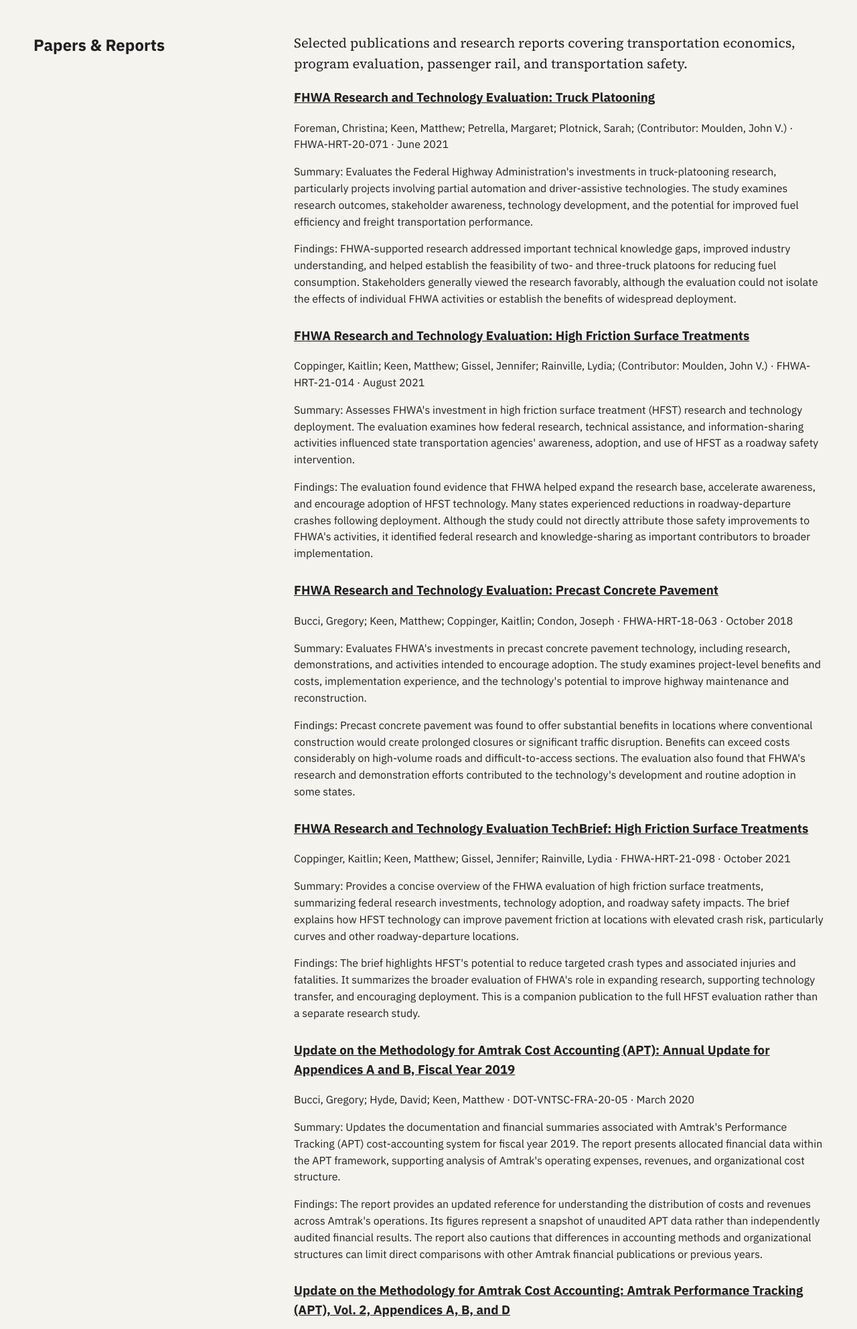
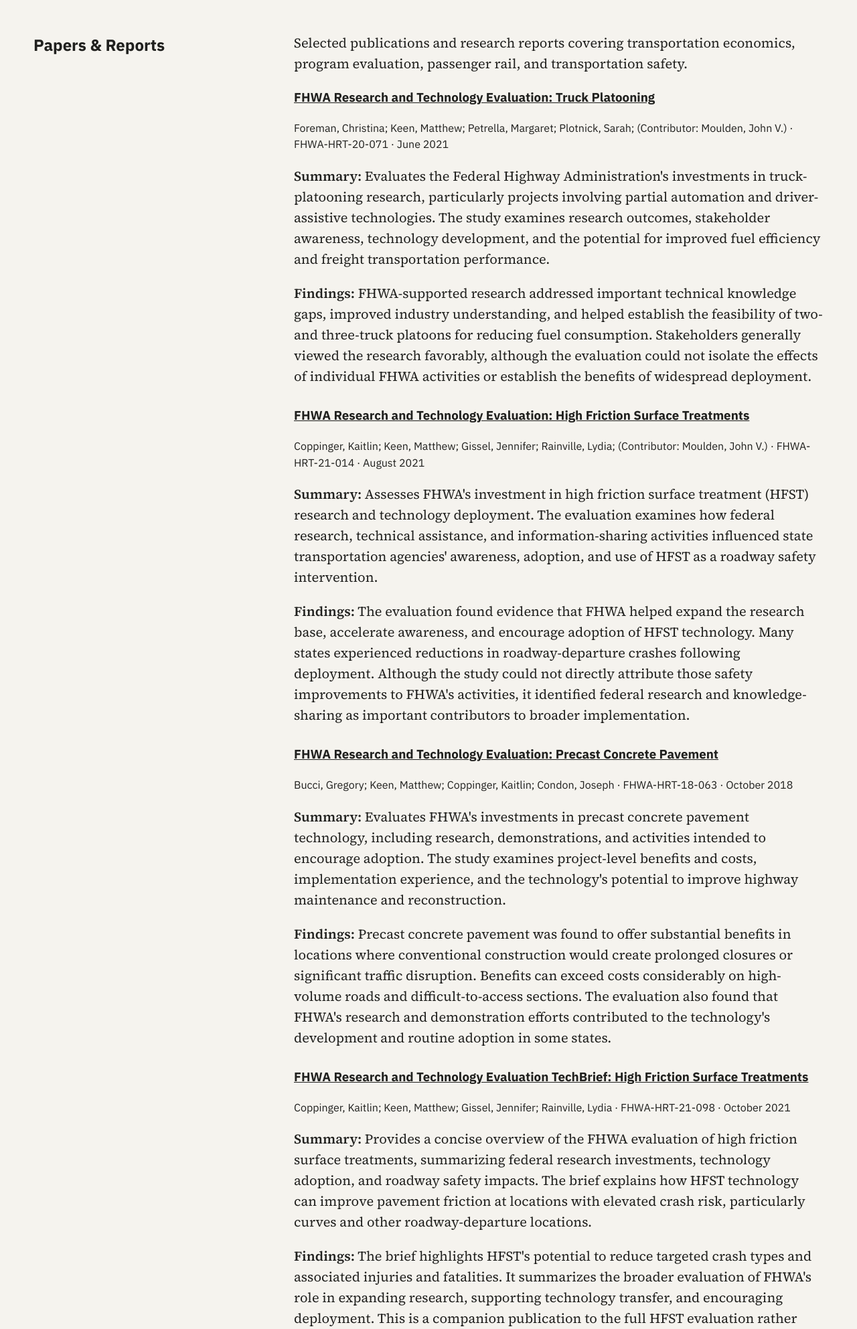
Before and after one commit to mlkeen/mattkeen, a Flask app: page /about in a window 1280 px wide. Shown: the part 1090-3075 px from the top of the page at 67% size. Run offline with Flask 3, Linux system fonts and the light colour scheme; some libraries are stand-ins or nearby versions.

Commit message:
Update with papers and reports section

```diff
--- a/app/templates/about.html
+++ b/app/templates/about.html
@@ -36,8 +36,8 @@
               </a>
           </h3>
           <p>Foreman, Christina; Keen, Matthew; Petrella, Margaret; Plotnick, Sarah; (Contributor: Moulden, John V.) · FHWA-HRT-20-071 · June 2021</p>
-          <p>Summary: Evaluates the Federal Highway Administration's investments in truck-platooning research, particularly projects involving partial automation and driver-assistive technologies. The study examines research outcomes, stakeholder awareness, technology development, and the potential for improved fuel efficiency and freight transportation performance.</p>
-          <p>Findings: FHWA-supported research addressed important technical knowledge gaps, improved industry understanding, and helped establish the feasibility of two- and three-truck platoons for reducing fuel consumption. Stakeholders generally viewed the research favorably, although the evaluation could not isolate the effects of individual FHWA activities or establish the benefits of widespread deployment.</p>
+          <p class="prose"><strong>Summary:</strong> Evaluates the Federal Highway Administration's investments in truck-platooning research, particularly projects involving partial automation and driver-assistive technologies. The study examines research outcomes, stakeholder awareness, technology development, and the potential for improved fuel efficiency and freight transportation performance.</p>
+          <p class="prose"><strong>Findings:</strong> FHWA-supported research addressed important technical knowledge gaps, improved industry understanding, and helped establish the feasibility of two- and three-truck platoons for reducing fuel consumption. Stakeholders generally viewed the research favorably, although the evaluation could not isolate the effects of individual FHWA activities or establish the benefits of widespread deployment.</p>
       </div>
 
       <div class="publication">
@@ -47,8 +47,8 @@
               </a>
           </h3>
           <p>Coppinger, Kaitlin; Keen, Matthew; Gissel, Jennifer; Rainville, Lydia; (Contributor: Moulden, John V.) · FHWA-HRT-21-014 · August 2021</p>
-          <p>Summary: Assesses FHWA's investment in high friction surface treatment (HFST) research and technology deployment. The evaluation examines how federal research, technical assistance, and information-sharing activities influenced state transportation agencies' awareness, adoption, and use of HFST as a roadway safety intervention.</p>
-          <p>Findings: The evaluation found evidence that FHWA helped expand the research base, accelerate awareness, and encourage adoption of HFST technology. Many states experienced reductions in roadway-departure crashes following deployment. Although the study could not directly attribute those safety improvements to FHWA's activities, it identified federal research and knowledge-sharing as important contributors to broader implementation.</p>
+          <p class="prose"><strong>Summary:</strong> Assesses FHWA's investment in high friction surface treatment (HFST) research and technology deployment. The evaluation examines how federal research, technical assistance, and information-sharing activities influenced state transportation agencies' awareness, adoption, and use of HFST as a roadway safety intervention.</p>
+          <p class="prose"><strong>Findings:</strong> The evaluation found evidence that FHWA helped expand the research base, accelerate awareness, and encourage adoption of HFST technology. Many states experienced reductions in roadway-departure crashes following deployment. Although the study could not directly attribute those safety improvements to FHWA's activities, it identified federal research and knowledge-sharing as important contributors to broader implementation.</p>
       </div>
 
       <div class="publication">
@@ -58,8 +58,8 @@
               </a>
           </h3>
           <p>Bucci, Gregory; Keen, Matthew; Coppinger, Kaitlin; Condon, Joseph · FHWA-HRT-18-063 · October 2018</p>
-          <p>Summary: Evaluates FHWA's investments in precast concrete pavement technology, including research, demonstrations, and activities intended to encourage adoption. The study examines project-level benefits and costs, implementation experience, and the technology's potential to improve highway maintenance and reconstruction.</p>
-          <p>Findings: Precast concrete pavement was found to offer substantial benefits in locations where conventional construction would create prolonged closures or significant traffic disruption. Benefits can exceed costs considerably on high-volume roads and difficult-to-access sections. The evaluation also found that FHWA's research and demonstration efforts contributed to the technology's development and routine adoption in some states.</p>
+          <p class="prose"><strong>Summary:</strong>  Evaluates FHWA's investments in precast concrete pavement technology, including research, demonstrations, and activities intended to encourage adoption. The study examines project-level benefits and costs, implementation experience, and the technology's potential to improve highway maintenance and reconstruction.</p>
+          <p class="prose"><strong>Findings:</strong> Precast concrete pavement was found to offer substantial benefits in locations where conventional construction would create prolonged closures or significant traffic disruption. Benefits can exceed costs considerably on high-volume roads and difficult-to-access sections. The evaluation also found that FHWA's research and demonstration efforts contributed to the technology's development and routine adoption in some states.</p>
       </div>
 
       <div class="publication">
@@ -69,8 +69,8 @@
               </a>
           </h3>
           <p>Coppinger, Kaitlin; Keen, Matthew; Gissel, Jennifer; Rainville, Lydia · FHWA-HRT-21-098 · October 2021</p>
-          <p>Summary: Provides a concise overview of the FHWA evaluation of high friction surface treatments, summarizing federal research investments, technology adoption, and roadway safety impacts. The brief explains how HFST technology can improve pavement friction at locations with elevated crash risk, particularly curves and other roadway-departure locations.</p>
-          <p>Findings: The brief highlights HFST's potential to reduce targeted crash types and associated injuries and fatalities. It summarizes the broader evaluation of FHWA's role in expanding research, supporting technology transfer, and encouraging deployment. This is a companion publication to the full HFST evaluation rather than a separate research study.</p>
+          <p class="prose"><strong>Summary:</strong> Provides a concise overview of the FHWA evaluation of high friction surface treatments, summarizing federal research investments, technology adoption, and roadway safety impacts. The brief explains how HFST technology can improve pavement friction at locations with elevated crash risk, particularly curves and other roadway-departure locations.</p>
+          <p class="prose"><strong>Findings:</strong> The brief highlights HFST's potential to reduce targeted crash types and associated injuries and fatalities. It summarizes the broader evaluation of FHWA's role in expanding research, supporting technology transfer, and encouraging deployment. This is a companion publication to the full HFST evaluation rather than a separate research study.</p>
       </div>
 
       <div class="publication">
@@ -80,8 +80,8 @@
               </a>
           </h3>
           <p>Bucci, Gregory; Hyde, David; Keen, Matthew · DOT-VNTSC-FRA-20-05 · March 2020</p>
-          <p>Summary: Updates the documentation and financial summaries associated with Amtrak's Performance Tracking (APT) cost-accounting system for fiscal year 2019. The report presents allocated financial data within the APT framework, supporting analysis of Amtrak's operating expenses, revenues, and organizational cost structure.</p>
-          <p>Findings: The report provides an updated reference for understanding the distribution of costs and revenues across Amtrak's operations. Its figures represent a snapshot of unaudited APT data rather than independently audited financial results. The report also cautions that differences in accounting methods and organizational structures can limit direct comparisons with other Amtrak financial publications or previous years.</p>
+          <p class="prose"><strong>Summary:</strong> Updates the documentation and financial summaries associated with Amtrak's Performance Tracking (APT) cost-accounting system for fiscal year 2019. The report presents allocated financial data within the APT framework, supporting analysis of Amtrak's operating expenses, revenues, and organizational cost structure.</p>
+          <p class="prose"><strong>Findings:</strong> The report provides an updated reference for understanding the distribution of costs and revenues across Amtrak's operations. Its figures represent a snapshot of unaudited APT data rather than independently audited financial results. The report also cautions that differences in accounting methods and organizational structures can limit direct comparisons with other Amtrak financial publications or previous years.</p>
       </div>
 
       <div class="publication">
@@ -91,8 +91,8 @@
               </a>
           </h3>
           <p>Bucci, Gregory; Hyde, David; Keen, Matthew · DOT-VNTSC-FRA-19-02 · March 2019</p>
-          <p>Summary: Updates supporting documentation for Amtrak's Performance Tracking cost-allocation methodology, presenting fiscal year 2018 financial summaries and related accounting information. The work builds on earlier documentation of the APT system, which allocates operating costs across Amtrak's business activities.</p>
-          <p>Findings: The updated appendices provide a structured view of allocated operating expenses and financial activity, supporting analysis of Amtrak's cost structure and performance. The report emphasizes that the underlying figures are unaudited and that changes in accounting classifications and reporting practices must be considered when making comparisons across fiscal years.</p>
+          <p class="prose"><strong>Summary:</strong> Updates supporting documentation for Amtrak's Performance Tracking cost-allocation methodology, presenting fiscal year 2018 financial summaries and related accounting information. The work builds on earlier documentation of the APT system, which allocates operating costs across Amtrak's business activities.</p>
+          <p class="prose"><strong>Findings:</strong> The updated appendices provide a structured view of allocated operating expenses and financial activity, supporting analysis of Amtrak's cost structure and performance. The report emphasizes that the underlying figures are unaudited and that changes in accounting classifications and reporting practices must be considered when making comparisons across fiscal years.</p>
       </div>
 
       <div class="publication">
@@ -102,8 +102,8 @@
               </a>
           </h3>
           <p>Bucci, Gregory; Hyde, David; Keen, Matthew · DOT-VNTSC-FRA-21-01 · January 2021</p>
-          <p>Summary: Presents the fiscal year 2020 update to Amtrak's Performance Tracking cost-accounting documentation, continuing a series of annual reports on allocated financial data. The report provides updated financial summaries organized according to APT's cost-allocation framework.</p>
-          <p>Findings: The report documents FY2020 financial information using the established APT methodology, providing a reference for examining Amtrak's allocated costs and revenues. As with earlier updates, the figures are unaudited and may differ from other published financial statements. The report highlights the need to account for changes in cost-center classifications and reporting structures when interpreting trends over time.</p>
+          <p class="prose"><strong>Summary:</strong> Presents the fiscal year 2020 update to Amtrak's Performance Tracking cost-accounting documentation, continuing a series of annual reports on allocated financial data. The report provides updated financial summaries organized according to APT's cost-allocation framework.</p>
+          <p class="prose"><strong>Findings:</strong> The report documents FY2020 financial information using the established APT methodology, providing a reference for examining Amtrak's allocated costs and revenues. As with earlier updates, the figures are unaudited and may differ from other published financial statements. The report highlights the need to account for changes in cost-center classifications and reporting structures when interpreting trends over time.</p>
       </div>
 
       <div class="publication">
@@ -113,8 +113,8 @@
               </a>
           </h3>
           <p>Petrella, Margaret; Chajka-Cadin, Lora; Rainville, Lydia; Pierce, S.; Keen, Matthew; Nodine, Emily; Noel, George; Zitzow-Childs, Stephen; Machek, Elizabeth; Eilbert, Andrew; Litvack-Winkler, Max; (Contributor: Harris, Dave) · FHWA-HOP-19-053 · December 2019</p>
-          <p>Summary: Develops a methodological framework for evaluating projects funded through FHWA's Advanced Transportation and Congestion Management Technologies Deployment (ATCMTD) Program. The report provides guidance on evaluation design, performance measurement, benefit–cost analysis, surveys, interviews, emissions measurement, and other techniques for assessing advanced transportation technology deployments.</p>
-          <p>Findings: The report establishes recommended evaluation approaches and performance measures to help grant recipients assess project benefits, costs, and effectiveness. It provides technology-specific guidance for adaptive signal control, connected and automated vehicles, and related applications. Rather than evaluating a completed deployment, the publication supplies a framework for conducting consistent, credible assessments of transportation technology projects.</p>
+          <p class="prose"><strong>Summary:</strong> Develops a methodological framework for evaluating projects funded through FHWA's Advanced Transportation and Congestion Management Technologies Deployment (ATCMTD) Program. The report provides guidance on evaluation design, performance measurement, benefit–cost analysis, surveys, interviews, emissions measurement, and other techniques for assessing advanced transportation technology deployments.</p>
+          <p class="prose"><strong>Findings:</strong> The report establishes recommended evaluation approaches and performance measures to help grant recipients assess project benefits, costs, and effectiveness. It provides technology-specific guidance for adaptive signal control, connected and automated vehicles, and related applications. Rather than evaluating a completed deployment, the publication supplies a framework for conducting consistent, credible assessments of transportation technology projects.</p>
       </div>
 
       <div class="publication">
@@ -124,8 +124,8 @@
               </a>
           </h3>
           <p>Taylor, Catherine; Baker, Gary; Eilbert, Andrew; Hyde, David; Keen, Matthew; Plotnick, Sarah; Roycroft, Claire; Wilke, Peter · DOT-VNTSC-PHMSA-23-01 · August 25, 2023</p>
-          <p>Summary: Develops an approach to estimating the economic costs of transportation delays resulting from hazardous-material incidents involving railroads. The research examines how track closures and service disruptions affect freight trains, passenger trains, and roadway users, including delays caused by waiting for infrastructure to reopen or rerouting around incident locations.</p>
-          <p>Findings: The study identifies several components of the social cost of rail disruptions, including additional crew labor, passenger time losses, the opportunity costs of locomotives and railcars, increased fuel consumption, and emissions. By considering effects beyond the immediate incident, the analysis provides a framework for incorporating broader transportation-system disruption costs into assessments of hazardous-material rail incidents.</p>
+          <p class="prose"><strong>Summary:</strong> Develops an approach to estimating the economic costs of transportation delays resulting from hazardous-material incidents involving railroads. The research examines how track closures and service disruptions affect freight trains, passenger trains, and roadway users, including delays caused by waiting for infrastructure to reopen or rerouting around incident locations.</p>
+          <p class="prose"><strong>Findings:</strong> The study identifies several components of the social cost of rail disruptions, including additional crew labor, passenger time losses, the opportunity costs of locomotives and railcars, increased fuel consumption, and emissions. By considering effects beyond the immediate incident, the analysis provides a framework for incorporating broader transportation-system disruption costs into assessments of hazardous-material rail incidents.</p>
       </div>
     </div>
 </section>
```
